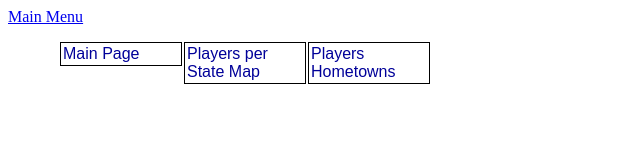
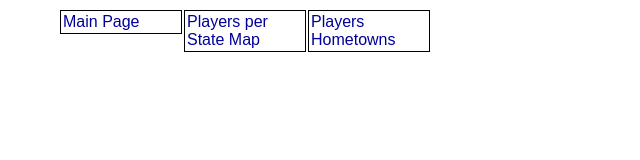
Before and after one commit to samiabuobaid/samiabuobaid.github.io, a plain HTML site: page projects/histo.html in a window 1280 px wide. Shown: the whole page, without its empty margins (0-640 px from the left). Drawn offline with Linux system fonts and the light colour scheme.

Commit message:
Update histo.html

```diff
--- a/projects/histo.html
+++ b/projects/histo.html
@@ -16,7 +16,7 @@
   </head>
 
 
-<a href ="/projects/hof.html"> Main Menu </a>
+
 
   <div id="menu">
 
```
